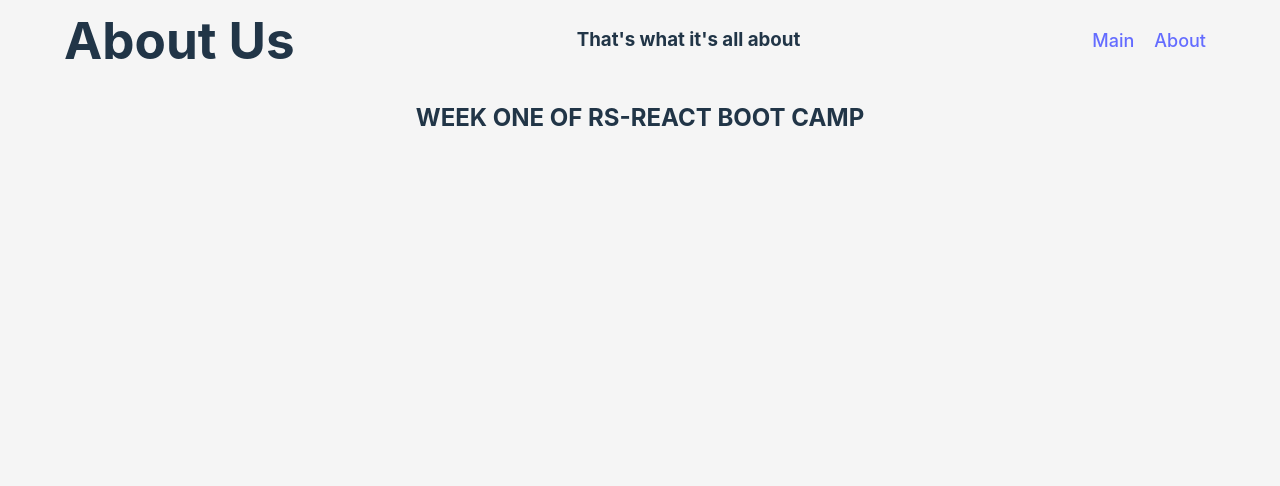
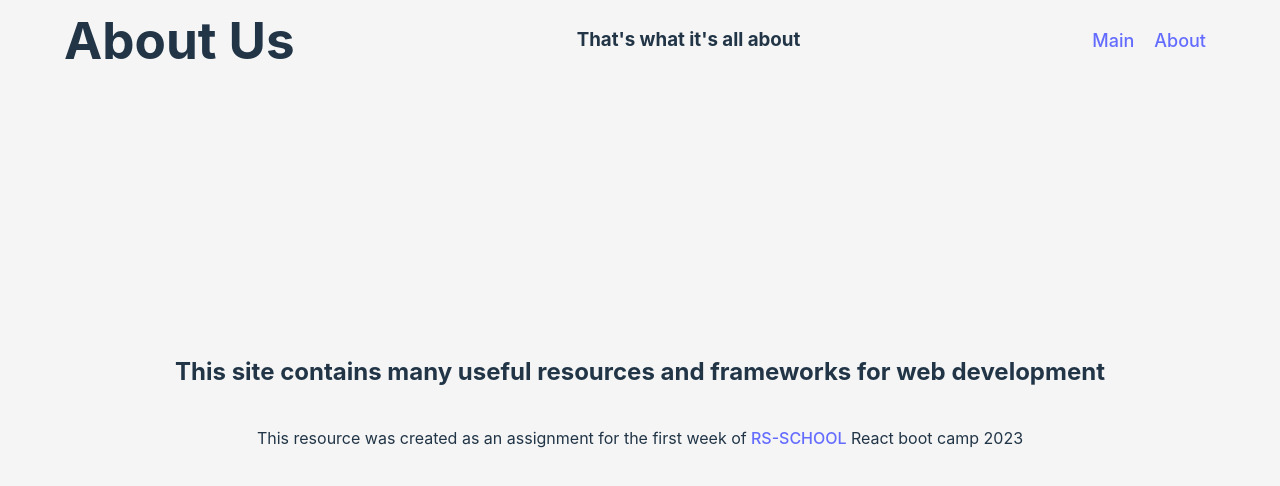
Before and after one commit to nikGrape/RS-REACT-2023, a React (Vite) app: page /about in a window 1280 px wide. Shown: the top 486 px of the page. Built offline with nearby package versions, Linux system fonts and the light colour scheme.

Commit message:
feat: add about, change style for 404

```diff
--- a/index.html
+++ b/index.html
@@ -4,7 +4,7 @@
     <meta charset="UTF-8" />
     <link rel="icon" type="image/svg+xml" href="/vite.svg" />
     <meta name="viewport" content="width=device-width, initial-scale=1.0" />
-    <title>Vite + React + TS</title>
+    <title>RS</title>
   </head>
   <body>
     <div id="root"></div>
--- a/src/index.css
+++ b/src/index.css
@@ -144,6 +144,15 @@ button:focus-visible {
   font-size: xx-large;
 }
 
+#page-not-found h1 {
+  margin-bottom: 0px;
+}
+
+#about {
+  justify-content: center;
+  align-items: center;
+  height: 80vh;
+}
 /** SEARCH BAR  */
 
 #search-bar {
--- a/src/pages/About.tsx
+++ b/src/pages/About.tsx
@@ -9,8 +9,16 @@ export default class About extends Component<{
   }
   render() {
     return (
-      <div className="page">
-        <h2>WEEK ONE OF RS-REACT BOOT CAMP</h2>
+      <div className="page" id="about">
+        <h2>This site contains many useful resources and frameworks for web development</h2>
+        <p>
+          This resource was created as an assignment for the first week of
+          <a href="https://www.rs.school/" target="_blank" rel="noreferrer">
+            {' '}
+            RS-SCHOOL{' '}
+          </a>
+          React boot camp 2023
+        </p>
       </div>
     );
   }
```
